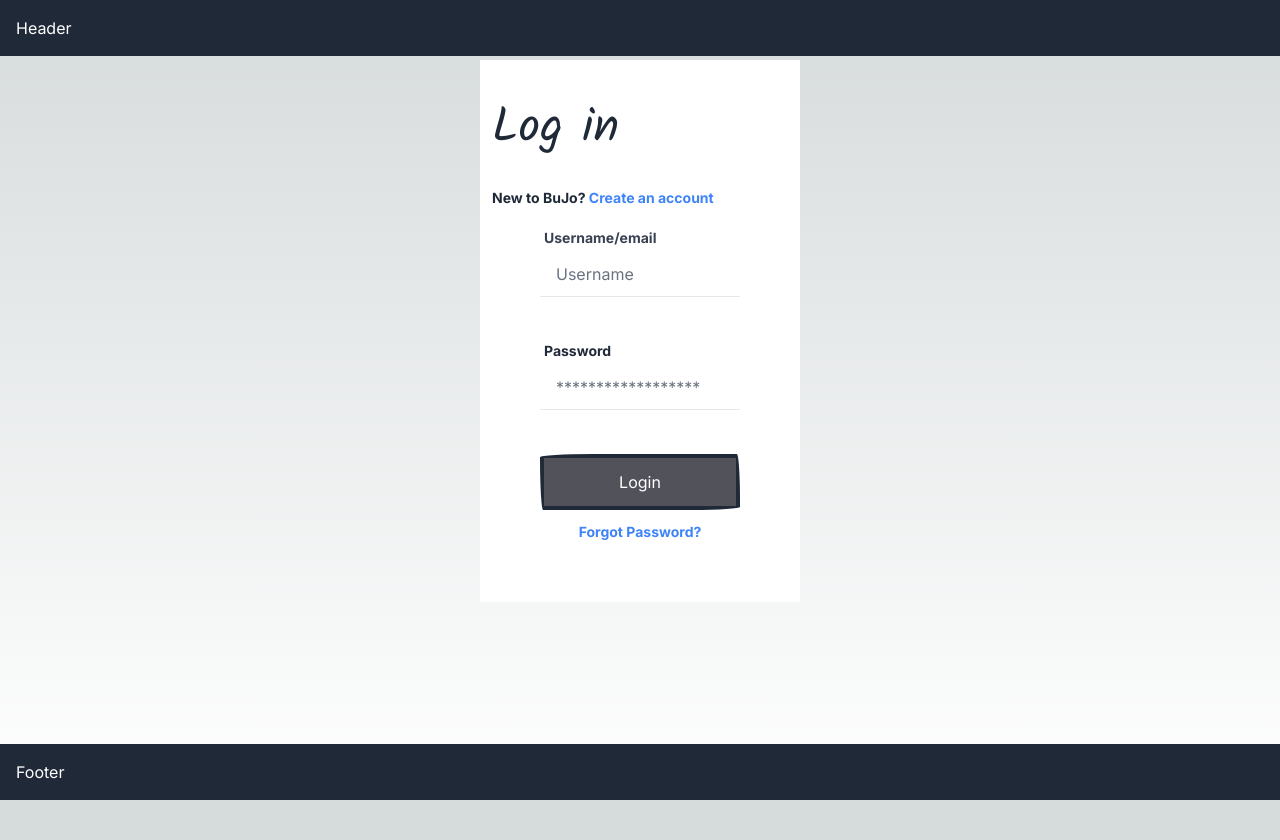
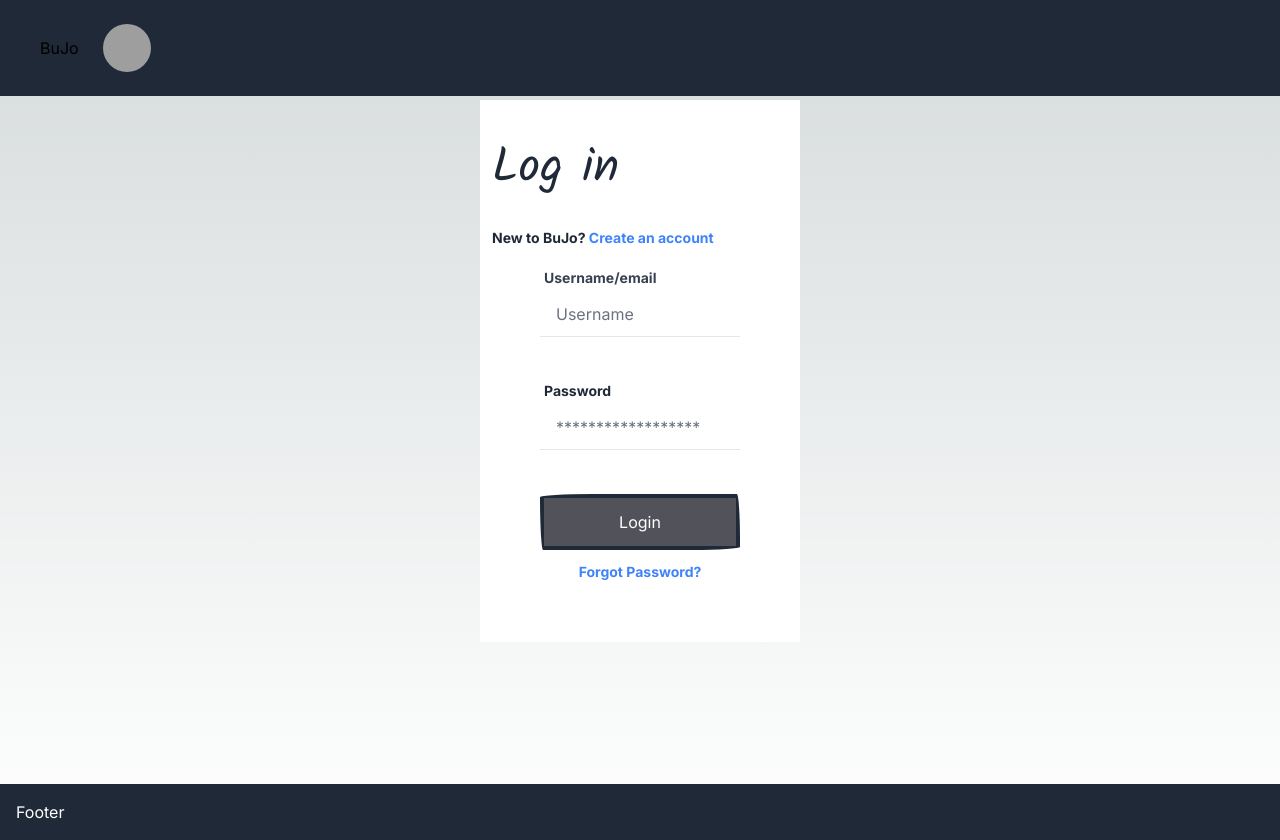
Before and after one commit to Sharkaw/bujoapp, a Next.js app in the folder bujo-app/: page /login in a window 1280 px wide. Before the commit the page ends 800 px from the top, so only its background shows below. Built offline with nearby package versions, Linux system fonts and the light colour scheme; no server answers; the database is empty; grey boxes are pictures that could not be loaded.

Commit message:
add header

```diff
--- a/bujo-app/src/app/components/layout/Header.js
+++ b/bujo-app/src/app/components/layout/Header.js
@@ -1,3 +1,25 @@
-/*import React from 'react';
 import Link from 'next/link'
-*/
+import profile from './profile.png'
+
+const Header = () => {
+  return (
+    <div>
+        <div className="container mx-auto flex items-center px-10 py-2 h-24 bg-gray-800">
+            <div className="flex items-center justify-center gap-6 nd:gap-8">
+                <Link href="/">BuJo</Link>
+                <Link legacyBehavior href="/profile">
+                    <a>
+                    <img
+                    src={profile}
+                    alt="Profile picture"
+                    className="h-12 w-12 rounded-full cursor-pointer"
+                    />
+                    </a>
+                </Link>
+            </div>
+        </div>
+    </div>
+  );
+};
+
+export default Header;
--- a/bujo-app/src/app/layout.js
+++ b/bujo-app/src/app/layout.js
@@ -1,14 +1,14 @@
 import React from "react";
 import "./globals.css";
 import Sidebar from "./components/layout/sidebar/page";
-// import Header from './components/layout/Header';
+import Header from './components/layout/Header';
 // import Footer from './components/layout/Footer'
 
 const LayoutGrid = ({ children }) => {
     return (
         <html lang="en">
             <body className="flex flex-col">
-                <header className="bg-gray-800 text-white p-4">Header</header>
+                <Header />
                 <div className="grid grid-cols-12 gap-4">
                     <div className="col-span-3 flex">
                         <Sidebar />
```
Also changed, not shown: bujo-app/src/app/components/layout/profile.png (added).
